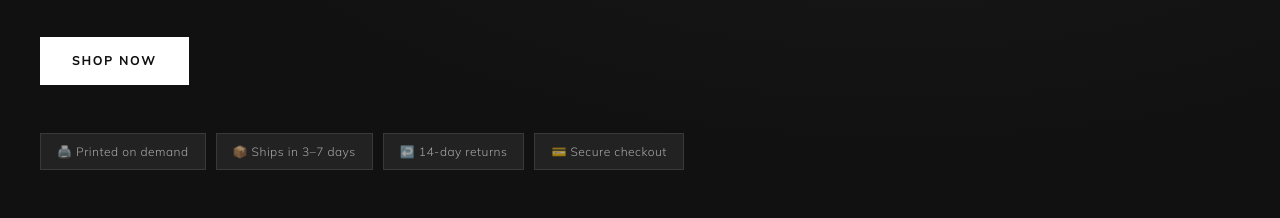
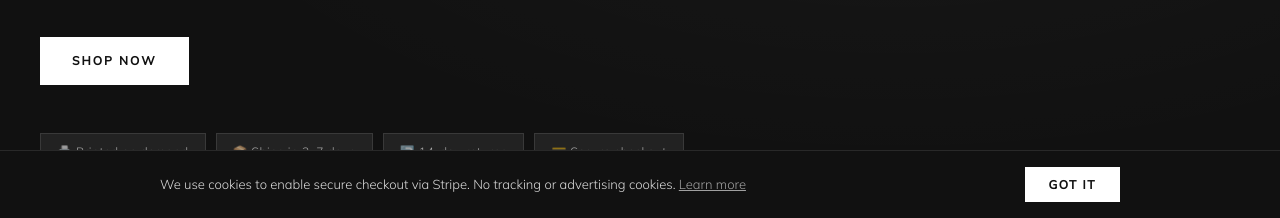
Before and after one commit to sebsandnes/Vox-Clunibus, a website: page index.html in a window 1280 px wide. Shown: the part 582-800 px from the top of the page. Drawn offline with Linux system fonts and the light colour scheme.

Commit message:
Update index.html

```diff
--- a/index.html
+++ b/index.html
@@ -193,5 +193,6 @@
   <script src="cart.js"></script>
   <script src="products.js"></script>
   <script src="main.js"></script>
+  <script src="cookie-banner.js"></script>
 </body>
 </html>
```
